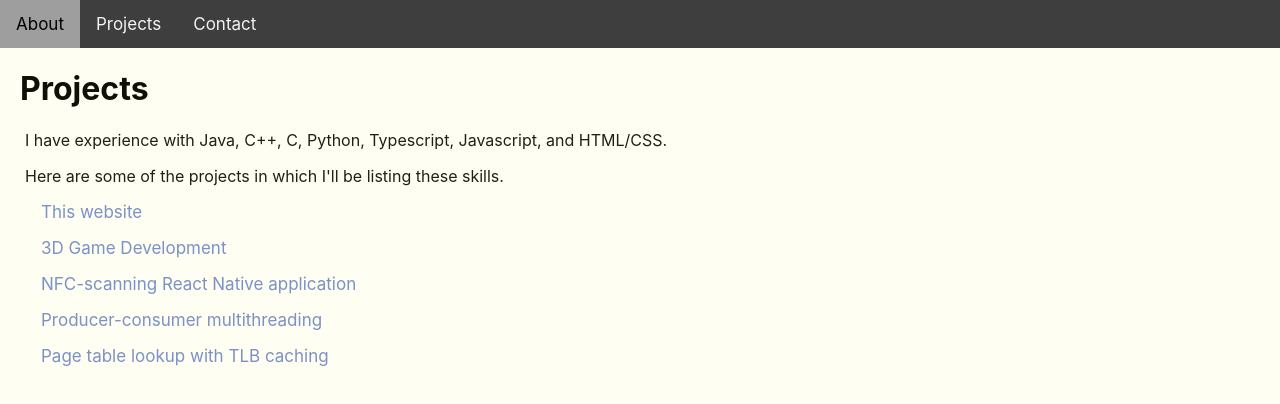
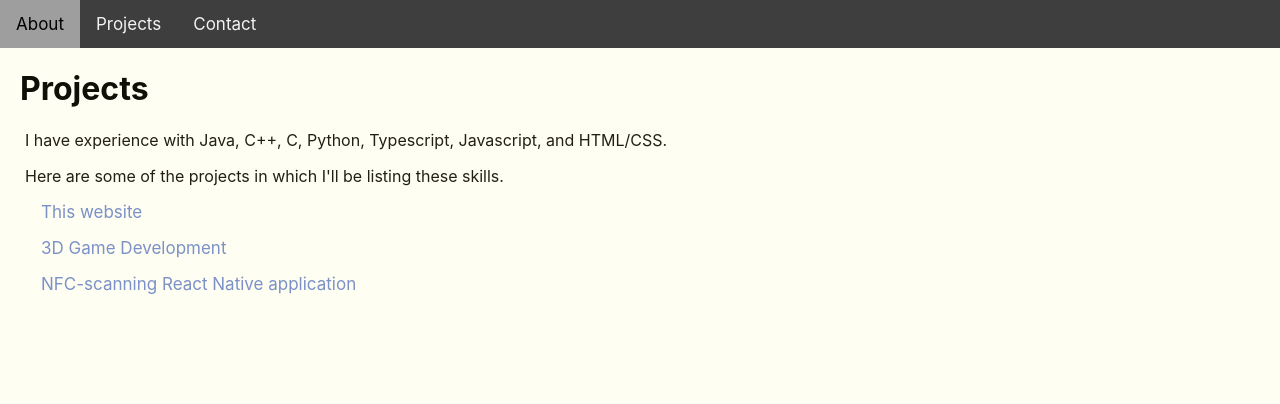
Before and after one commit to onodeloc/portfolio2, a React (Create React App) app: page /projects in a window 1280 px wide. Shown: the top 404 px of the page. Built offline with nearby package versions, Linux system fonts and the light colour scheme; the HTML template or start-up script is replaced by a standard one.

Commit message:
updated projects

```diff
--- a/src/components/Projects.js
+++ b/src/components/Projects.js
@@ -19,12 +19,6 @@ const Projects = () => (
       <p>
       <a href="https://github.com/onodeloc/newid">NFC-scanning React Native application</a>
       </p>
-      <p>
-      <a href="https://github.com/onodeloc/producerconsumer">Producer-consumer multithreading</a>
-      </p>
-      <p>
-      <a href="https://github.com/onodeloc/pagingwithtlb">Page table lookup with TLB caching</a>
-      </p>
     </div>
   );
 
```
